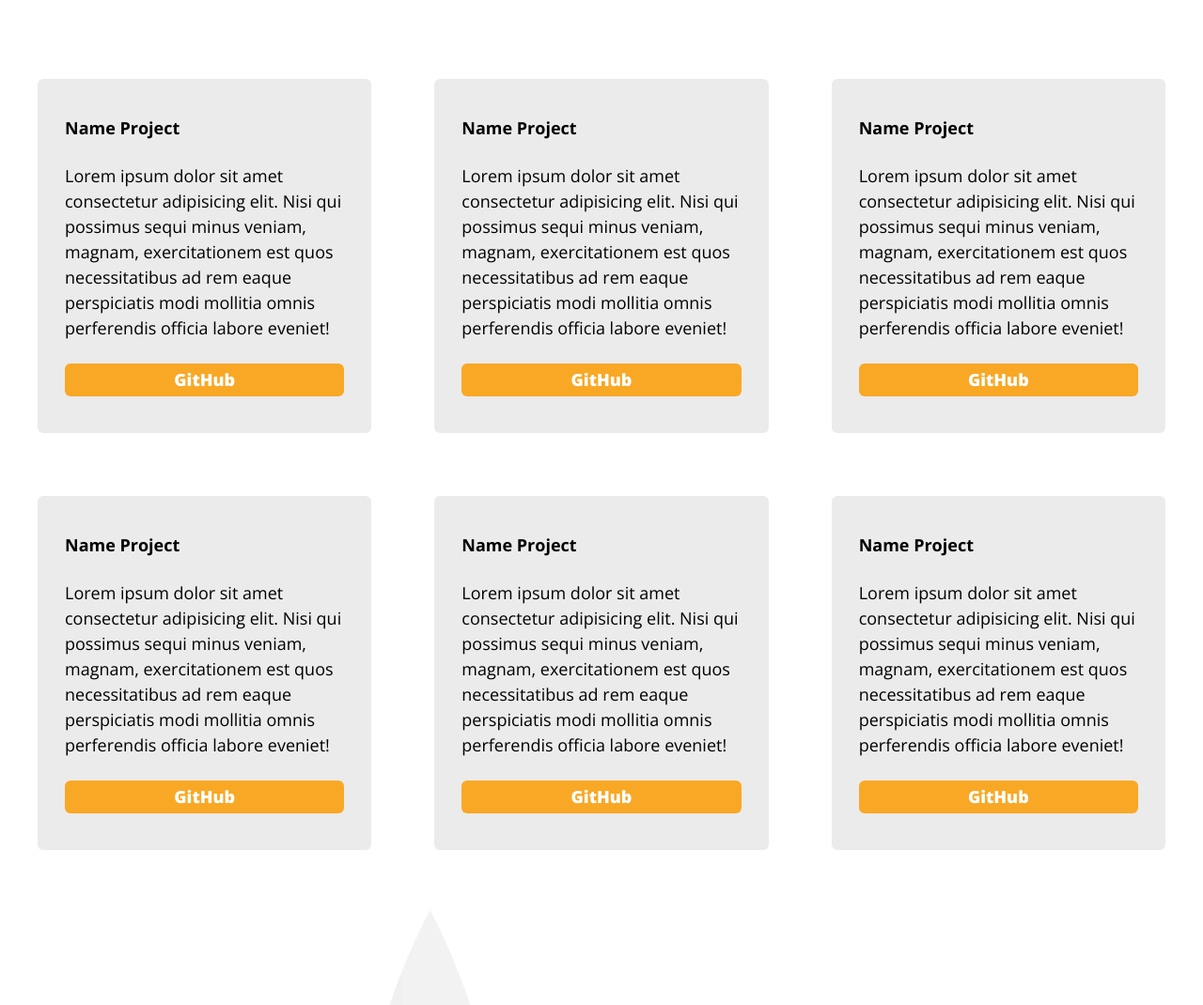
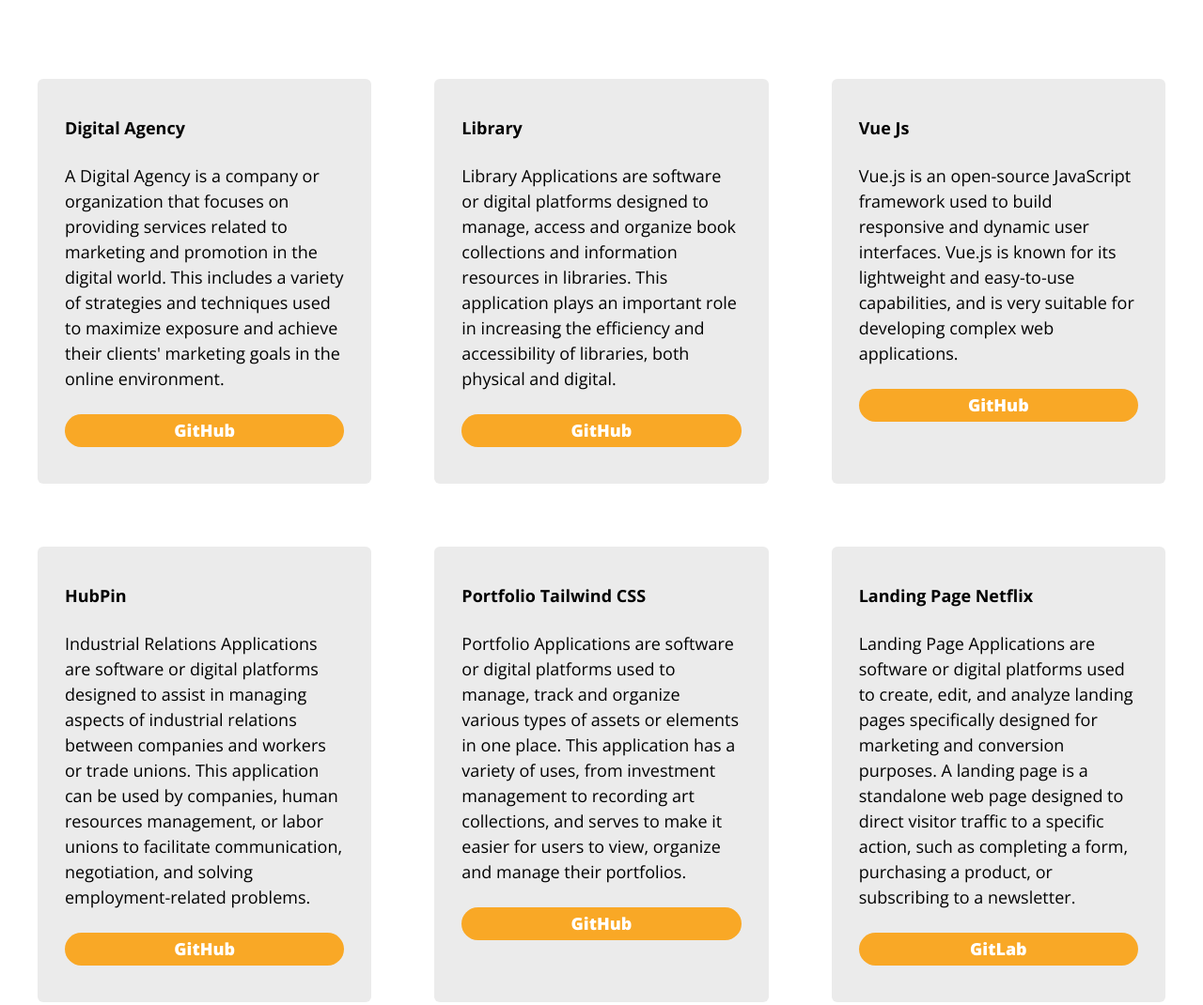
Before and after one commit to DwiNaufalAprialdhi/portodwinaufalaprialdhi.github.io, a website: page index.html in a window 1280 px wide. Shown: the part 2080-3150 px from the top of the page at 94% size. Drawn offline with nearby package versions, Linux system fonts and the light colour scheme.

Commit message:
update all fix

```diff
--- a/index.html
+++ b/index.html
@@ -118,7 +118,10 @@
             project I do it.
           </p>
           <div class="aboutme_flex3">
-            <a href="#" class="button1"
+            <a
+              href="https://www.linkedin.com/in/dwi-naufal-754441296/"
+              class="button1"
+              target="_blank"
               ><svg
                 width="30"
                 height="36"
@@ -145,7 +148,9 @@
               </svg>
               Linkedin</a
             >
-            <a href="#" class="button2"
+            <a
+              href="https://www.linkedin.com/in/dwi-naufal-754441296/"
+              class="button2"
               ><svg
                 width="36"
                 height="40"
@@ -172,64 +177,107 @@
       <div class="project_flex1">
         <div class="project_flex2">
           <div class="card">
-            <h2 class="project_name">Name Project</h2>
+            <h2 class="project_name">Digital Agency</h2>
             <p class="project_description">
-              Lorem ipsum dolor sit amet consectetur adipisicing elit. Nisi qui
-              possimus sequi minus veniam, magnam, exercitationem est quos
-              necessitatibus ad rem eaque perspiciatis modi mollitia omnis
-              perferendis officia labore eveniet!
+              A Digital Agency is a company or organization that focuses on
+              providing services related to marketing and promotion in the
+              digital world. This includes a variety of strategies and
+              techniques used to maximize exposure and achieve their clients'
+              marketing goals in the online environment.
             </p>
-            <a href="#" type="button" class="project_button">GitHub</a>
+            <a
+              href="https://github.com/DwiNaufalAprialdhi/digital-agency"
+              type="button"
+              class="project_button"
+              target="_blank"
+              >GitHub</a
+            >
           </div>
           <div class="card">
-            <h2 class="project_name">Name Project</h2>
+            <h2 class="project_name">Library</h2>
             <p class="project_description">
-              Lorem ipsum dolor sit amet consectetur adipisicing elit. Nisi qui
-              possimus sequi minus veniam, magnam, exercitationem est quos
-              necessitatibus ad rem eaque perspiciatis modi mollitia omnis
-              perferendis officia labore eveniet!
+              Library Applications are software or digital platforms designed to
+              manage, access and organize book collections and information
+              resources in libraries. This application plays an important role
+              in increasing the efficiency and accessibility of libraries, both
+              physical and digital.
             </p>
-            <a href="#" type="button" class="project_button">GitHub</a>
+            <a
+              href="https://github.com/DwiNaufalAprialdhi/Perpustakaan"
+              type="button"
+              class="project_button"
+              target="_blank"
+              >GitHub</a
+            >
           </div>
           <div class="card">
-            <h2 class="project_name">Name Project</h2>
+            <h2 class="project_name">Vue Js</h2>
             <p class="project_description">
-              Lorem ipsum dolor sit amet consectetur adipisicing elit. Nisi qui
-              possimus sequi minus veniam, magnam, exercitationem est quos
-              necessitatibus ad rem eaque perspiciatis modi mollitia omnis
-              perferendis officia labore eveniet!
+              Vue.js is an open-source JavaScript framework used to build
+              responsive and dynamic user interfaces. Vue.js is known for its
+              lightweight and easy-to-use capabilities, and is very suitable for
+              developing complex web applications.
             </p>
-            <a href="#" type="button" class="project_button">GitHub</a>
+            <a
+              href="https://github.com/DwiNaufalAprialdhi/learn-vuejs"
+              type="button"
+              class="project_button"
+              target="_blank"
+              >GitHub</a
+            >
           </div>
           <div class="card">
-            <h2 class="project_name">Name Project</h2>
+            <h2 class="project_name">HubPin</h2>
             <p class="project_description">
-              Lorem ipsum dolor sit amet consectetur adipisicing elit. Nisi qui
-              possimus sequi minus veniam, magnam, exercitationem est quos
-              necessitatibus ad rem eaque perspiciatis modi mollitia omnis
-              perferendis officia labore eveniet!
+              Industrial Relations Applications are software or digital
+              platforms designed to assist in managing aspects of industrial
+              relations between companies and workers or trade unions. This
+              application can be used by companies, human resources management,
+              or labor unions to facilitate communication, negotiation, and
+              solving employment-related problems.
             </p>
-            <a href="#" type="button" class="project_button">GitHub</a>
+            <a
+              href="https://github.com/DwiNaufalAprialdhi/hubpin"
+              type="button"
+              class="project_button"
+              target="_blank"
+              >GitHub</a
+            >
           </div>
           <div class="card">
-            <h2 class="project_name">Name Project</h2>
+            <h2 class="project_name">Portfolio Tailwind CSS</h2>
             <p class="project_description">
-              Lorem ipsum dolor sit amet consectetur adipisicing elit. Nisi qui
-              possimus sequi minus veniam, magnam, exercitationem est quos
-              necessitatibus ad rem eaque perspiciatis modi mollitia omnis
-              perferendis officia labore eveniet!
+              Portfolio Applications are software or digital platforms used to
+              manage, track and organize various types of assets or elements in
+              one place. This application has a variety of uses, from investment
+              management to recording art collections, and serves to make it
+              easier for users to view, organize and manage their portfolios.
             </p>
-            <a href="#" type="button" class="project_button">GitHub</a>
+            <a
+              href="https://github.com/DwiNaufalAprialdhi/portfolio-tailwind-css"
+              type="button"
+              class="project_button"
+              target="_blank"
+              >GitHub</a
+            >
           </div>
           <div class="card">
-            <h2 class="project_name">Name Project</h2>
+            <h2 class="project_name">Landing Page Netflix</h2>
             <p class="project_description">
-              Lorem ipsum dolor sit amet consectetur adipisicing elit. Nisi qui
-              possimus sequi minus veniam, magnam, exercitationem est quos
-              necessitatibus ad rem eaque perspiciatis modi mollitia omnis
-              perferendis officia labore eveniet!
+              Landing Page Applications are software or digital platforms used
+              to create, edit, and analyze landing pages specifically designed
+              for marketing and conversion purposes. A landing page is a
+              standalone web page designed to direct visitor traffic to a
+              specific action, such as completing a form, purchasing a product,
+              or subscribing to a newsletter.
             </p>
-            <a href="#" type="button" class="project_button">GitHub</a>
+            <a
+              href="https://gitlab.com/DwiNaufalAprialdhi/netflix-landing"
+              type="button"
+              class="project_button"
+              target="_blank"
+              >GitLab</a
+            >
           </div>
         </div>
         <img src="./assets/img/astronot.svg" alt="Project" class="astronot" />
@@ -319,45 +367,51 @@
       <h1 class="education_title">Education</h1>
       <div class="education_flex1">
         <div class="education_card1">
-          <h2 class="education_card_name1">Programa Trilhas Inova | SECTIMA</h2>
+          <h2 class="education_card_name1">Introduction to IT</h2>
           <p class="education_card_description1">
-            Lorem ipsum dolor sit amet, consectetur adipiscing elit. Vivamus id
-            lacus egestas, luctus enim ut, porttitor neque. Aliquam dapibus
-            sapien molestie, dictum turpis quis, euismod felis. Duis hendrerit
-            lacus eu quam pharetra, a hendrerit massa sodales. Curabitur lacinia
-            leo nisl, sit amet suscipit turpis mollis in.
+            IT Definition: Information Technology (IT) refers to the use of
+            computers, hardware, software, networks, and systems to collect,
+            store, manage, and disseminate information.
+          </p>
+          <p class="education_card_description1">
+            History of IT: IT has developed rapidly since the 20th century with
+            the creation of the first computers to the internet revolution and
+            modern cloud computing.
           </p>
         </div>
         <div class="education_card1">
-          <h2 class="education_card_name1">Programa Trilhas Inova | SECTIMA</h2>
+          <h2 class="education_card_name1">Main IT Components</h2>
           <p class="education_card_description1">
-            Lorem ipsum dolor sit amet, consectetur adipiscing elit. Vivamus id
-            lacus egestas, luctus enim ut, porttitor neque. Aliquam dapibus
-            sapien molestie, dictum turpis quis, euismod felis. Duis hendrerit
-            lacus eu quam pharetra, a hendrerit massa sodales. Curabitur lacinia
-            leo nisl, sit amet suscipit turpis mollis in.
+            Hardware: This includes computers, servers, printers, storage
+            devices, and other hardware used for data processing and storage.
+          </p>
+          <p class="education_card_description1">
+            Software: This includes the operating system, applications, and
+            computer programs that control and enable the hardware to function.
           </p>
         </div>
       </div>
       <div class="education_flex2">
         <div class="education_card2">
-          <h2 class="education_card_name2">Programa Trilhas Inova | SECTIMA</h2>
+          <h2 class="education_card_name2">The Role of IT in Various Fields</h2>
           <p class="education_card_description2">
-            Lorem ipsum dolor sit amet, consectetur adipiscing elit. Vivamus id
-            lacus egestas, luctus enim ut, porttitor neque. Aliquam dapibus
-            sapien molestie, dictum turpis quis, euismod felis. Duis hendrerit
-            lacus eu quam pharetra, a hendrerit massa sodales. Curabitur lacinia
-            leo nisl, sit amet suscipit turpis mollis in.
+            Education: IT is used in online learning, school management, and
+            technology education projects.
+          </p>
+          <p class="education_card_description2">
+            Education: IT is used in online learning, school management, and
+            technology education projects.
           </p>
         </div>
         <div class="education_card2">
-          <h2 class="education_card_name2">Programa Trilhas Inova | SECTIMA</h2>
+          <h2 class="education_card_name2">IT Technology Trends</h2>
           <p class="education_card_description2">
-            Lorem ipsum dolor sit amet, consectetur adipiscing elit. Vivamus id
-            lacus egestas, luctus enim ut, porttitor neque. Aliquam dapibus
-            sapien molestie, dictum turpis quis, euismod felis. Duis hendrerit
-            lacus eu quam pharetra, a hendrerit massa sodales. Curabitur lacinia
-            leo nisl, sit amet suscipit turpis mollis in.
+            AI and Machine Learning: Development of intelligent technology
+            capable of learning and adapting.
+          </p>
+          <p class="education_card_description2">
+            IoT (Internet of Things): Connecting physical devices to the
+            internet for data collection and sharing.
           </p>
         </div>
       </div>
@@ -368,16 +422,16 @@
     <!-- Footer Start -->
     <section class="footer">
       <div class="footer_flex">
-        <a href="#">
+        <a href="https://github.com/DwiNaufalAprialdhi">
           <img
             src="./assets/img/icons/github-square-brands 1.svg"
             alt="github"
           />
         </a>
-        <a href="#">
+        <a href="https://www.linkedin.com/in/dwi-naufal-754441296/">
           <img src="./assets/img/icons/linkedin-brands 1.svg" alt="likendin" />
         </a>
-        <a href="#">
+        <a href="https://www.instagram.com/dwinaufalaprialdhi/">
           <img
             src="./assets/img/icons/instagram-square-brands 1.svg"
             alt="instagram"
--- a/src/style.css
+++ b/src/style.css
@@ -66,7 +66,7 @@
         @apply text-xl font-semibold not-italic uppercase leading-normal;
     }
     .hero_button {
-        @apply mt-5 bg-brand rounded-full py-3 px-5 text-white w-[300px] mx-auto text-xl font-bold uppercase lg:text-center;
+        @apply mt-5 bg-brand rounded-full py-3 px-5 text-white w-[300px] mx-auto text-xl font-bold uppercase lg:text-center hover:bg-semigrey;
     }
 
     /* Section About Me */
@@ -92,10 +92,10 @@
         @apply flex justify-center gap-[60px] lg:justify-start;
     }
     .button1 {
-        @apply bg-brand p-2 rounded-md text-white font-bold leading-normal not-italic flex items-center gap-[22px];
+        @apply bg-brand py-2 px-5 rounded-full text-white font-bold leading-normal not-italic flex items-center gap-[22px] hover:bg-semigrey;
     }
     .button2 {
-        @apply bg-brand p-2 rounded-md text-white font-bold leading-normal not-italic flex items-center gap-[22px];
+        @apply bg-brand py-2 px-5 rounded-full text-white font-bold leading-normal not-italic flex items-center gap-[22px] hover:bg-semigrey;
     }
 
     /* Section Project */
@@ -121,7 +121,7 @@
         @apply text-lg font-normal leading-normal;
     }
     .project_button {
-        @apply bg-brand rounded-md text-lg font-extrabold leading-normal text-center text-white py-1;
+        @apply bg-brand rounded-full text-lg font-extrabold leading-normal text-center text-white py-1 hover:bg-semigrey;
     }
     .astronot {
         @apply w-[302px] h-[269px] lg:w-[926px] lg:h-[749px];
```
Also changed, not shown: src/output.css.
